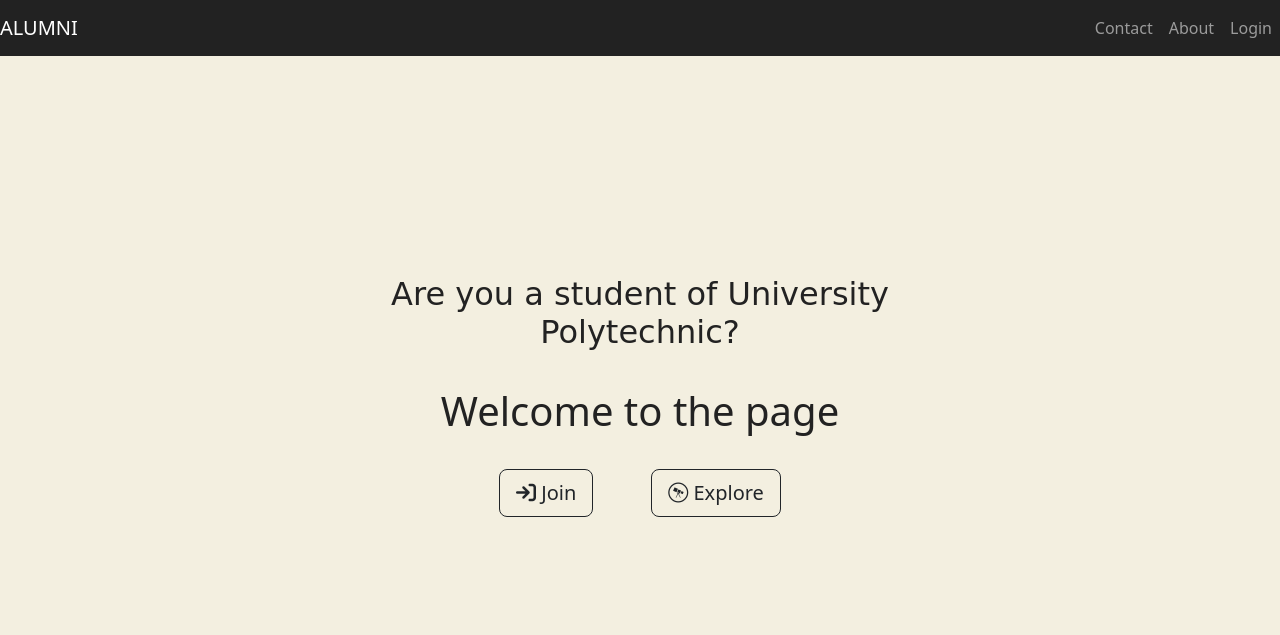
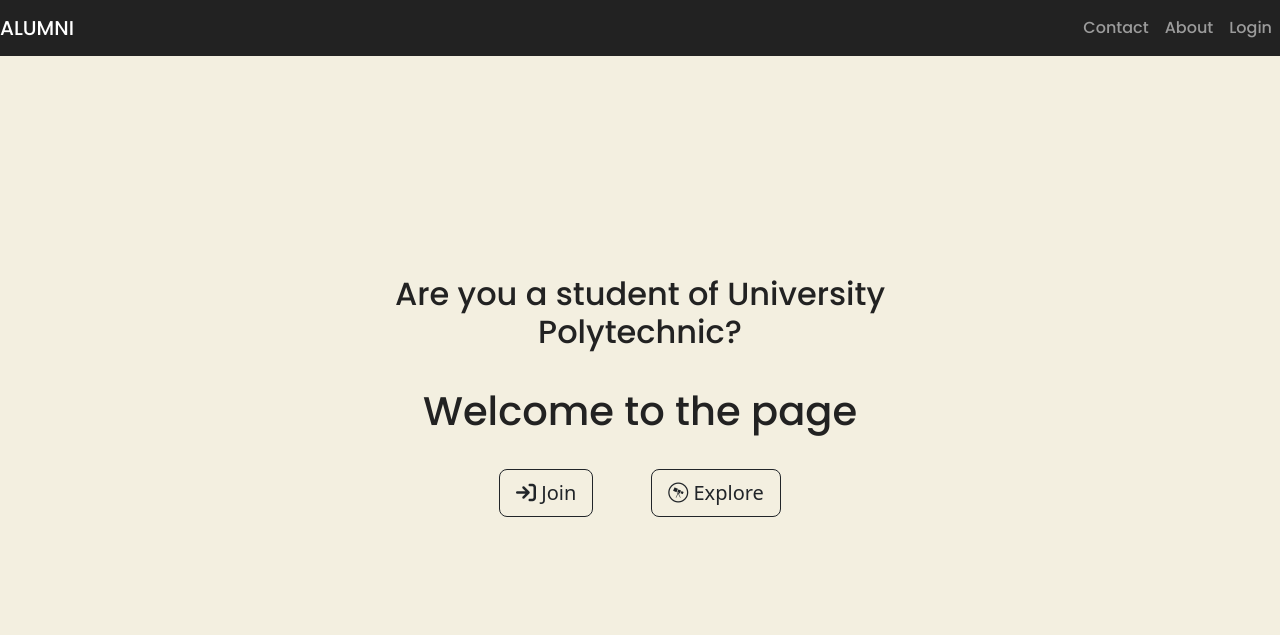
Before and after one commit to Kaif-Imteyaz/Alumni, a PHP site: page / in a window 1280 px wide. Shown: the top 635 px of the page. Run offline with PHP 8.4, Linux system fonts and the light colour scheme; some libraries are stand-ins or nearby versions.

Commit message:
Update style.css
Added font style to h1,h2

```diff
--- a/style.css
+++ b/style.css
@@ -7,16 +7,18 @@ body{
 .navbar{
     background-color:#222222;
     color: #3e4444;
+    font-family: 'Poppins', sans-serif;
 }
 h1{
     color: #222222;
     text-align: center;
+    font-family: 'Poppins', sans-serif;
 }
 h2{
     text-align: center;
     padding: 3% 15%;
     color: #222222;
-    font-family: 'Cedarville Cursive', cursive;
+    font-family: 'Poppins', sans-serif;
     size: 100%;
 }
 #Top{
```
